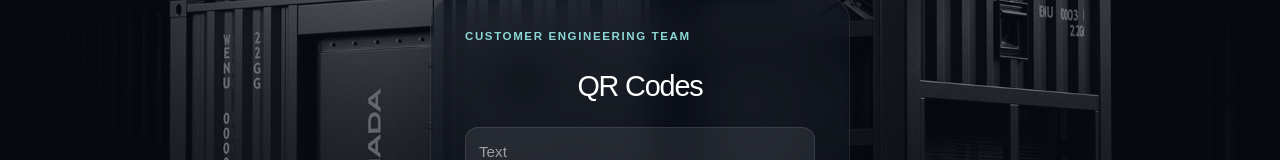
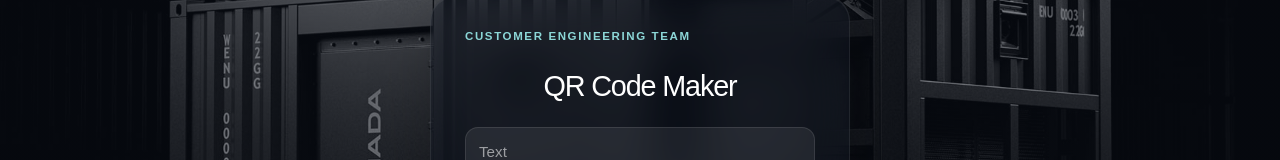
Before and after one commit to lawesworks/marketing-tools, a plain HTML site: page qrcode/index.html in a window 1280 px wide. Shown: the part 253-413 px from the top of the page. Drawn offline with Linux system fonts and the light colour scheme.

Commit message:
cleaned up UI

```diff
--- a/qrcode/index.html
+++ b/qrcode/index.html
@@ -14,7 +14,7 @@
   <main class="auth-shell">
     <section class="auth-card">
       <p class="eyebrow">Customer Engineering Team</p>
-      <h1>QR Codes</h1>
+      <h1>QR Code Maker</h1>
 
       <form id="auth-Form">
         <div class="floating-field">
```
